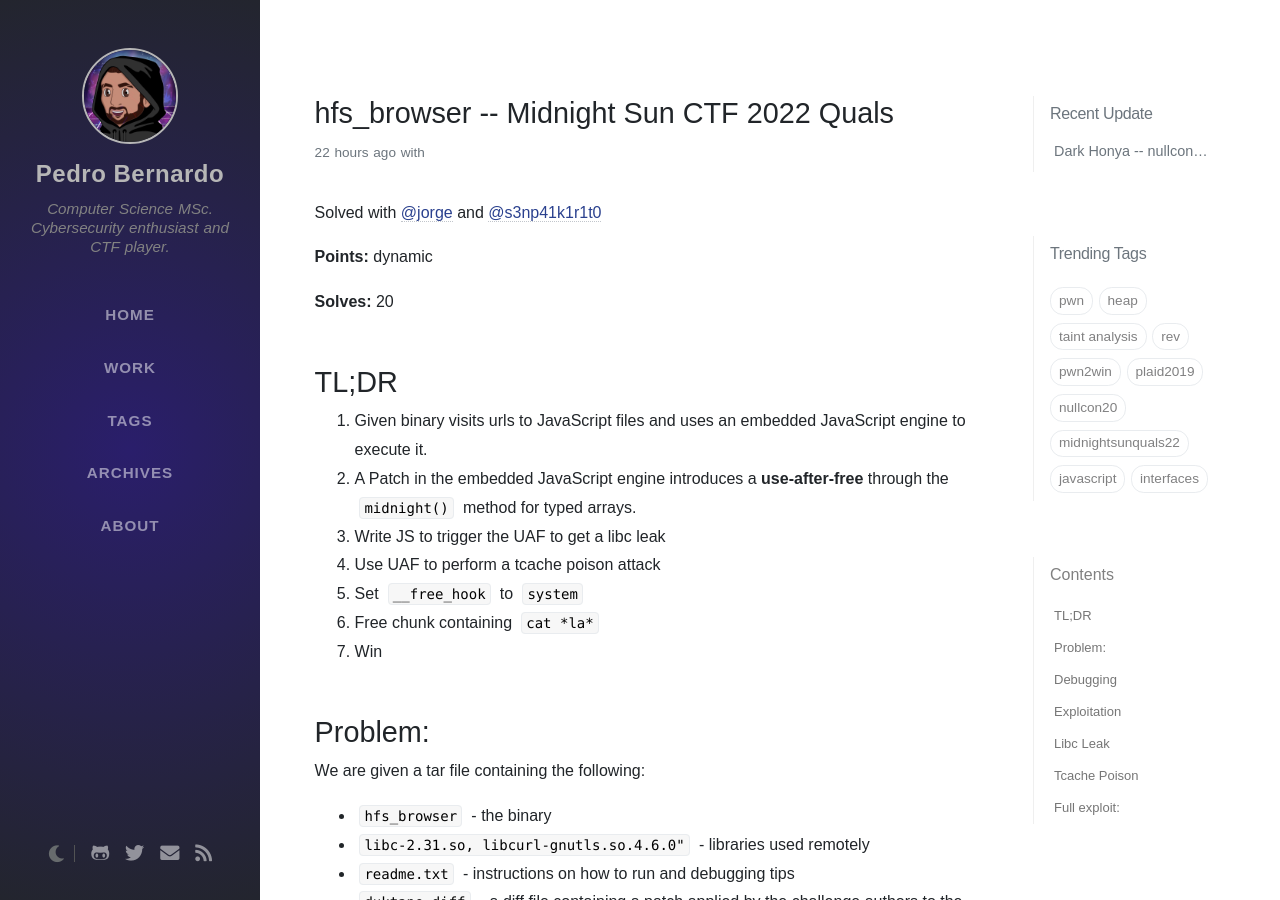
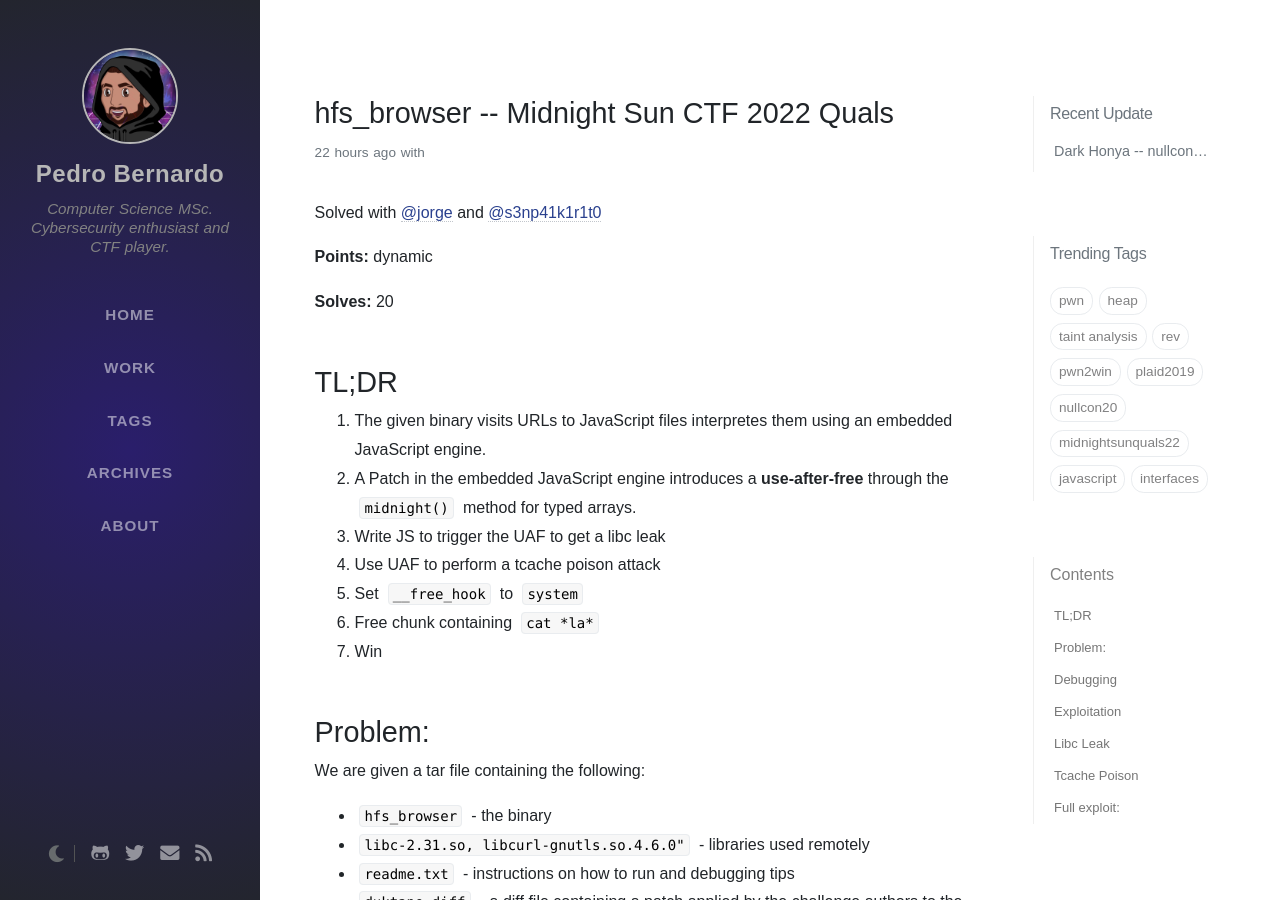
Before and after one commit to Pedro-Bernardo/pedro-bernardo.github.io, a Jekyll site: the page built from _posts/2022-04-03-midnightQuals22_hfs_browser.md, in a window 1280 px wide and 900 px high. Built offline with Jekyll 4.4.1, drawn with Linux system fonts in a browser that asks for light colours; nearby versions of some CDN libraries; some web fonts are replaced; comment, search, counter and statistics services are not loaded.

```diff
--- a/_posts/2022-04-03-midnightQuals22_hfs_browser.md
+++ b/_posts/2022-04-03-midnightQuals22_hfs_browser.md
@@ -18,7 +18,7 @@ Solved with [@jorge](https://twitter.com/jorge_cmartins) and [@s3np41k1r1t0](htt
 <!-- > We have a very safe core with a very safe enclave -->
 
 # TL;DR
-1. Given binary visits urls to JavaScript files and uses an embedded JavaScript engine to execute it.
+1. The given binary visits URLs to JavaScript files interpretes them using an embedded JavaScript engine.
 2. A Patch in the embedded JavaScript engine introduces a **use-after-free** through the `midnight()` method for typed arrays.
 3. Write JS to trigger the UAF to get a libc leak
 4. Use UAF to perform a tcache poison attack
```
